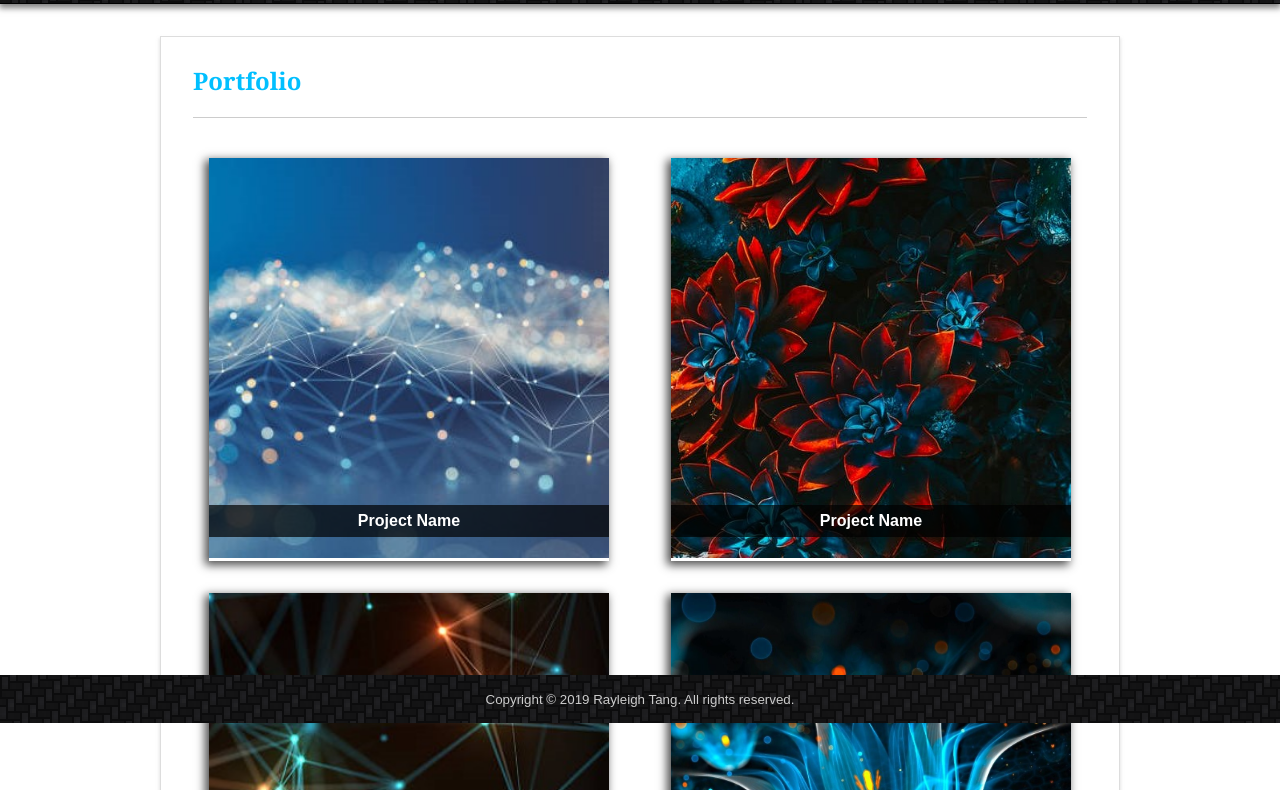
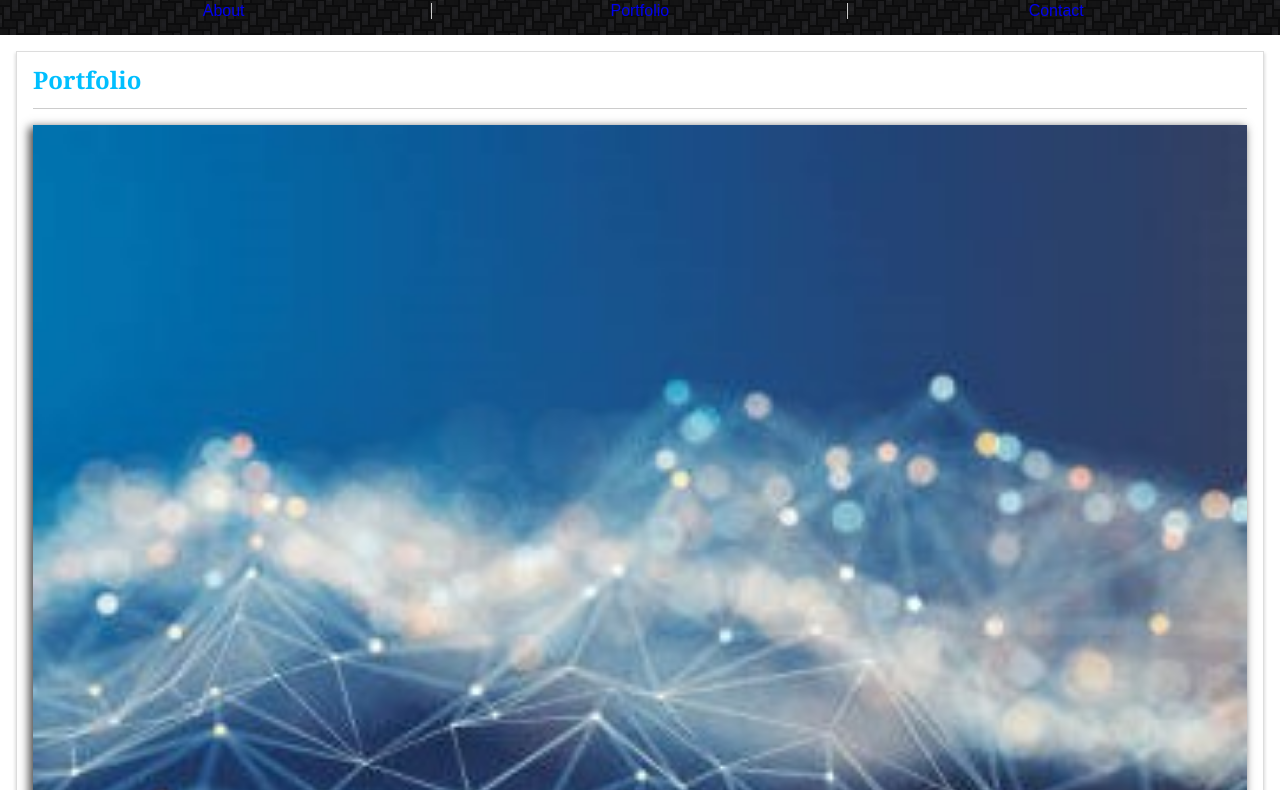
Before and after one commit to tangrayleigh/gloggr, a plain HTML site: page portfolio.html in a window 1280 px wide. Shown: the part 77-867 px from the top of the page. Drawn offline with Linux system fonts and the light colour scheme.

Commit message:
html restructured for simpler css styling

```diff
--- /dev/null
+++ b/assets/css/oldStyle.css
@@ -0,0 +1,181 @@
+body {
+	color: #777;
+	font-family: Arial, 'Helvetica Neue', Helvetica, sans-serif;
+	margin: 0 auto;
+	width: 100%;
+}
+
+header {
+	background: url('../images/real_cf_@2X.png') repeat;
+	border-bottom: 1px solid rgba(0,0,0,1);
+	box-shadow: 0 3px 6px 1px rgba(0,0,0,0.5);
+	position: sticky;
+	position: -webkit-sticky;
+	top: 0;
+	z-index: 100;
+}
+
+.headerContainer {
+	display: flex;
+	align-items: center;
+	justify-content: space-between;
+	margin: 0 auto;
+	width: 960px;
+}
+
+h1,
+h2 {
+	font-family: Georgia, 'Times New Roman', Times, serif;
+	color: deepskyblue;
+}
+
+
+h1 {
+	padding: 0.75em;
+	width: fit-content;
+}
+
+nav > ul {
+	display: flex;
+}
+
+li {
+	color: gray;
+	font-size: 1.25em;
+	margin: 1em 0;
+	padding: 0 1em;
+}
+
+li > a {
+	color: lightgray;
+	text-decoration: none;
+}
+
+li:nth-child(1),
+li:nth-child(2) {
+	border-right: 1px solid #ccc;
+}
+
+main {
+	max-height: 100%;
+	width: 100%;
+	padding: 2em;
+}
+
+.content {
+	background-color: #fff;
+	border: 1px solid #ddd;
+	box-shadow: 0 3px 3px 1px rgba(221,221,221,0.7);
+	width: 960px;
+	margin: 0 auto;
+	padding: 2em;
+	overflow: auto;
+}
+
+.content > h2 {
+	padding: 0 0 1em 0;
+	border-bottom: 1px solid #ccc;
+	margin: 0 0 1em 0;
+}
+
+footer {
+	position: sticky;
+	position: -webkit-sticky;
+	bottom: 0;
+	background-color: rgba(0,0,0,0.75);
+	border-top: 1px solid #rgba(0,0,0,1);
+	background: url('../images/real_cf_@2X.png') repeat;
+}
+
+footer > p {
+	color: #ccc;
+	line-height: 3;
+	text-align: center;
+}
+
+/* about me page - content styling */
+.content > img {
+	width: 25%;
+	height: 25%;
+	padding: 0 1em 0 0;
+	float: left;
+}
+
+.content > p {
+	margin-top: -0.75em;
+	line-height: 2.5em;
+}
+
+
+/* contact page - form styling */
+form > div {
+	font-weight: bold;
+	margin: 2em 0 0;
+}
+
+label {
+	line-height: 2em;
+}
+
+input,
+textarea {
+	display: block;
+	border: 1px solid #ccc;
+	line-height: 2em;
+	padding: 0.5em;
+	width: 100%;
+}
+
+textarea {
+	height: 15em;
+}
+
+button {
+	color: #fff;
+	cursor: pointer;
+	background-color: rgba(0,0,0,0.7);
+	font-size: 1em;
+	font-weight: bold;
+	padding: 1em 2em;
+}
+
+a:hover,
+a:active {
+	color:deepskyblue;
+	text-decoration-line: underline;
+}
+
+.filler {
+	height: 20vh;
+}
+
+/* portfolio page - rulesets */
+.imgWrapper {
+	display: flex;
+	justify-content: space-between;
+	flex-wrap: wrap;
+	width: 100%;
+}
+
+figure {
+	position: relative;
+	padding: 0;
+	margin: 1em;
+	box-shadow: -3px 3px 9px 1px rgb(0, 0, 0, 0.7);
+}
+
+img {
+	width: 400px;
+	height: 400px;
+}
+
+figcaption {
+	font-weight: bold;
+	position: absolute;
+	bottom: 1.5em;
+	background-color: rgba(0,0,0,0.7);
+	color: white;
+	padding: 0.5em;
+	width: 100%;
+	text-align: center;
+}
--- a/assets/css/reset.css
+++ b/assets/css/reset.css
@@ -1,10 +1,10 @@
+/* CSS Reset */
 html *,
 html *::before,
 html *::after {
 	box-sizing: border-box;
-	border: 0;
+	margin: 0;
 	padding: 0;
-	margin: 0;
 }
 
 article, aside, details, figcaption, figure,
--- a/assets/css/style.css
+++ b/assets/css/style.css
@@ -1,112 +1,120 @@
+/* General Styling */
 body {
-	color: #777;
 	font-family: Arial, 'Helvetica Neue', Helvetica, sans-serif;
 	margin: 0 auto;
-	width: 100%;
 }
 
-header {
+.gridBox {
+	background-color: rgba(0, 0, 0, 0.0.5);
+}
+
+h1, .nav, .content, figcaption, .footer {
+	padding: 1rem;
+}
+
+a {
+	text-decoration: none;
+}
+
+a:hover,
+a:focus {
+	color: deepskyblue;
+	text-decoration: underline;
+}
+
+h1, h2 {
+	color: deepskyblue;
+	font-family: Georgia, 'Times New Roman', Times, serif;
+}
+
+.header {
+	display: flex;
+	align-items: center;
+	justify-content: space-between;
+	flex-flow: wrap;
 	background: url('../images/real_cf_@2X.png') repeat;
-	border-bottom: 1px solid rgba(0,0,0,1);
-	box-shadow: 0 3px 6px 1px rgba(0,0,0,0.5);
 	position: sticky;
 	position: -webkit-sticky;
 	top: 0;
 	z-index: 100;
 }
 
-.headerContainer {
+h1, .nav {
+	width: 100%;
+}
+
+.nav > ul {
 	display: flex;
 	align-items: center;
-	justify-content: space-between;
-	margin: 0 auto;
-	width: 960px;
-
+	justify-content: space-around;
+	text-align: center;
+	height: 100%;
 }
 
-h1,
-h2 {
-	font-family: Georgia, 'Times New Roman', Times, serif;
-	color: deepskyblue;
+.nav > ul > li {
+	color: gray;
+	width: 100%;
 }
 
-
-h1 {
-	padding: 0.75em;
-	width: fit-content;
-}
-
-nav > ul {
-	display: flex;
-}
-
-li {
-	color: gray;
-	font-size: 1.25em;
-	margin: 1em 0;
-	padding: 0 1em;
-}
-
-li > a {
-	color: lightgray;
-	text-decoration: none;
-}
-
-li:nth-child(1),
-li:nth-child(2) {
-	border-right: 1px solid #ccc;
-}
-
-main {
-	max-height: 100%;
-	width: 100%;
-	padding: 2em;
+.nav > ul > li:nth-child(1),
+.nav > ul > li:nth-child(2) {
+	border-right: 1px solid rgba(204, 204, 204, 1);
 }
 
 .content {
-	background-color: #fff;
-	border: 1px solid #ddd;
-	box-shadow: 0 3px 3px 1px rgba(221,221,221,0.7);
-	width: 960px;
-	margin: 0 auto;
-	padding: 2em;
-	overflow: auto;
+	background-color: rgba(255, 255, 255, 1);
+	border: 1px solid rgba(221, 221, 221, 1);
+	box-shadow: 0 3px 3px 1px rgba(221, 221, 221, 1);
+	margin: 1rem;
+	height: fit-content;
 }
 
 .content > h2 {
-	padding: 0 0 1em 0;
 	border-bottom: 1px solid #ccc;
-	margin: 0 0 1em 0;
+	margin: 0 0 1rem 0;
+	padding: 0 0 1rem;
 }
 
-footer {
-	position: sticky;
-	position: -webkit-sticky;
-	bottom: 0;
-	background-color: rgba(0,0,0,0.75);
-	border-top: 1px solid #rgba(0,0,0,1);
+.footer {
 	background: url('../images/real_cf_@2X.png') repeat;
 }
 
-footer > p {
-	color: #ccc;
-	line-height: 3;
+.footer > p {
+	color: rgba(255, 255, 255, 1);
 	text-align: center;
 }
 
-/* about me page - content styling */
-.content > img {
-	width: 25%;
-	height: 25%;
-	padding: 0 1em 0 0;
-	float: left;
+/* portfolio page - rulesets */
+.imgWrapper {
+	display: flex;
+	justify-content: space-between;
+	flex-wrap: wrap;
 }
 
-.content > p {
-	margin-top: -0.75em;
-	line-height: 2.5em;
+.figContainer {
+	margin: 0 0 1.5rem;
+	width: 100%;
 }
 
+.imgContainer {
+	position: relative;
+	box-shadow: -3px 3px 9px 1px rgb(0, 0, 0, 0.7);
+}
+
+.imgContainer > img {
+	width: 100%;
+	height: 100%;
+}
+
+figcaption {
+	font-weight: bold;
+	position: absolute;
+	bottom: 1.5rem;
+	background-color: rgba(0,0,0,0.5);
+	color: white;
+	width: 100%;
+	text-align: center;
+}
 
 /* contact page - form styling */
 form > div {
@@ -146,37 +154,72 @@ a:active {
 	text-decoration-line: underline;
 }
 
-.filler {
-	height: 20vh;
+/* media queries */
+@media screen and (max-width: 640px) {
+	.nav {
+		background-color: white;
+		border-bottom: 1px solid rgba(221, 221, 221, 1);
+		box-shadow: 0 3px 9px 0 rgba(221,221,221,0.7);
+	}
+
+	.header > h1 {
+		text-align: center;
+	}
+
+	.content > img {
+		margin: 0 0 1rem 0;
+		width: 100%;
+	}
 }
 
-/* portfolio page - rulesets */
-.imgWrapper {
-	display: flex;
-	justify-content: space-between;
-	flex-wrap: wrap;
-	width: 100%;
+@media screen and (min-width: 641px) and (max-width: 980px) {
+	a {
+		color: white;
+	}
+
+	h1, .nav {
+		width: 50%;
+	}
+
+	.nav {
+		background: url('../images/real_cf_@2X.png') repeat;
+		position: sticky;
+		position: -webkit-sticky;
+		top: 0;
+		z-index: 100;
+	}
+
+	.nav > ul > li {
+		color: white;
+	}
+
+	.content > img {
+		float: left;
+		margin: 0 1rem 1rem 0;
+		width: 50%;
+	}
 }
 
-figure {
-	position: relative;
-	padding: 0;
-	margin: 1em;
-	box-shadow: -3px 3px 9px 1px rgb(0, 0, 0, 0.7);
+/* Grid Layout */
+.header {
+	grid-area: header;
 }
-
-img {
-	width: 400px;
-	height: 400px;
+.nav {
+	grid-area: nav;
 }
-
-figcaption {
-	font-weight: bold;
-	position: absolute;
-	bottom: 1.5em;
-	background-color: rgba(0,0,0,0.7);
-	color: white;
-	padding: 0.5em;
-	width: 100%;
-	text-align: center;
+.content {
+	grid-area: main;
 }
+.footer {
+	grid-area: footer;
+}
+.gridBox {
+	display: grid;
+	grid-template-rows: auto 1fr auto;
+	grid-template-columns: 1fr;
+	grid-template-areas:
+		"header"
+		"main"
+		"footer";
+	min-height: 100vh;
+}
--- a/portfolio.html
+++ b/portfolio.html
@@ -9,49 +9,64 @@
 </head>
 
 <body>
-	<header>
-		<div class="headerContainer">
+	<div class="gridBox">
+		<header class="header">
 			<h1>Rayleigh Tang</h1>
-			<nav>
+			<nav class="nav">
 					<ul>
 						<li><a href="index.html">About</a></li>
 						<li><a href="portfolio.html">Portfolio</a></li>
 						<li><a href="contact.html">Contact</a></li>
 					</ul>
 				</nav>
-		</div>
 		</header>
 
-	<main>
-		<section class="content">
+
+
+		<main class="content">
 			<h2>Portfolio</h2>
 			<div class="imgWrapper">
-				<figure class="img">
+				<a href="#" class="figContainer">
+					<figure class="imgContainer">
 						<img src="assets/images/img1.jpg" alt="Project Name" />
 						<figcaption>Project Name</figcaption>
 					</figure>
-				<figure class="img">
+				</a>
+
+				<a href="#" class="figContainer">
+					<figure class="imgContainer">
 						<img src="assets/images/img2.jpeg" alt="Project Name" />
 						<figcaption>Project Name</figcaption>
 					</figure>
-				<figure class="img">
+				</a>
+
+				<a href="#" class="figContainer">
+					<figure class="imgContainer">
 						<img src="assets/images/img3.jpg" alt="Project Name" />
 						<figcaption>Project Name</figcaption>
 					</figure>
-				<figure class="img">
+				</a>
+
+				<a href="#" class="figContainer">
+					<figure class="imgContainer">
 						<img src="assets/images/img4.jpg" alt="Project Name" />
 						<figcaption>Project Name</figcaption>
 					</figure>
-				<figure class="img">
+				</a>
+
+				<a href="#" class="figContainer">
+					<figure class="imgContainer">
 						<img src="assets/images/img5.jpg" alt="Project Name" />
 						<figcaption>Project Name</figcaption>
 					</figure>
+				</a>
 			</div>
-		</section>
 		</main>
-	<footer>
+
+		<footer class="footer">
 			<p><small>Copyright &copy; 2019 Rayleigh Tang. All rights reserved.</small></p>
 		</footer>
+	</div>
 </body>
 
 </html>
```
Also changed, not shown: contact.html (+15 -13 lines), index.html (+14 -32 lines). Lines whose indentation alone changed are shown as unchanged.
